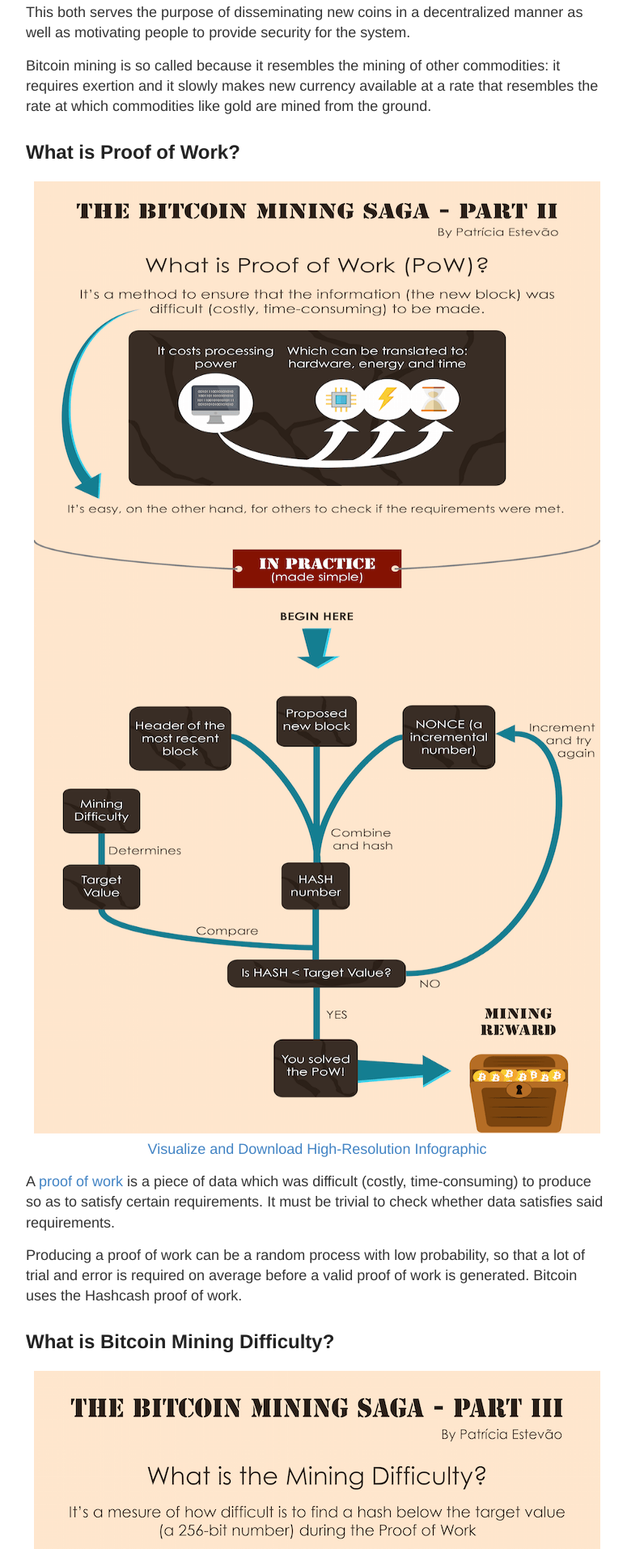
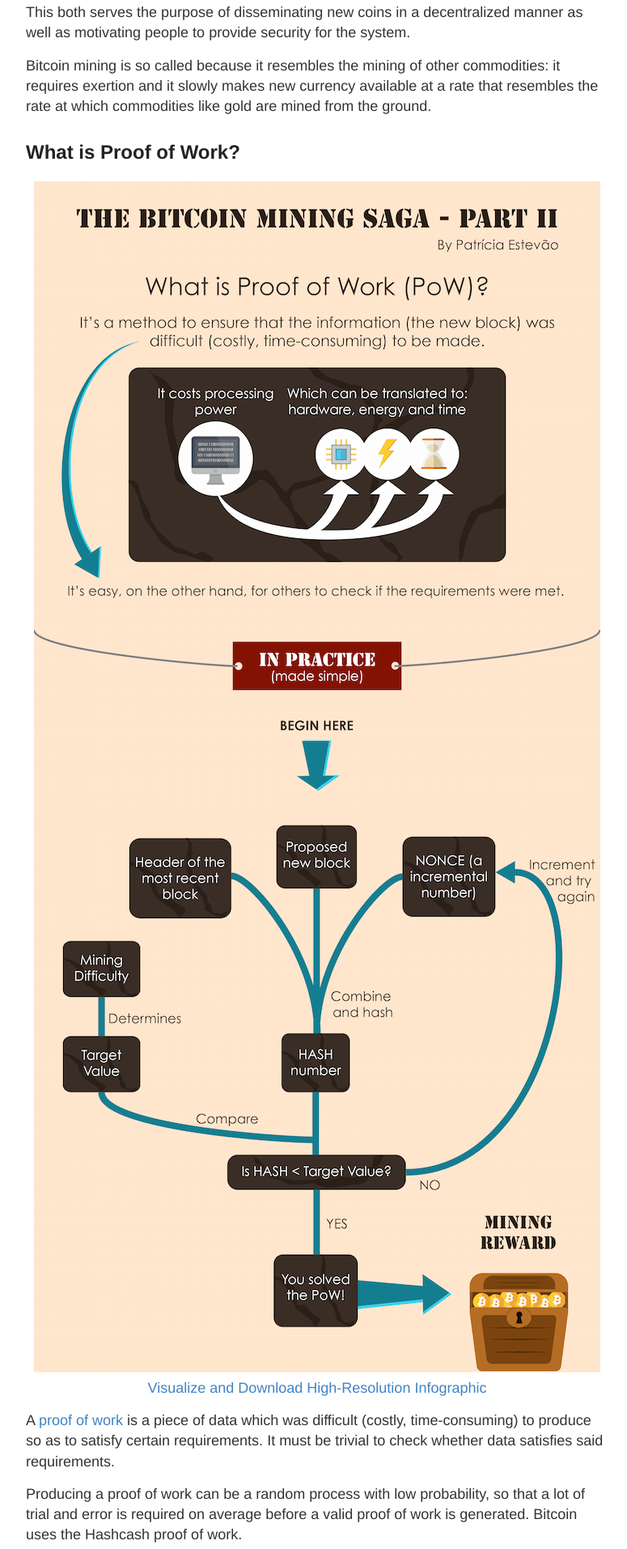
Before and after one commit to vesk4000/bm, a Jekyll site: the page built from index.html, in a window 1280 px wide. Shown: the part 4126-6039 px from the top of the page at 81% size, without its empty margins (248-1023 px from the left). Built offline with Jekyll 4.4.1, drawn with Linux system fonts in a browser that asks for light colours; Markdown is read by kramdown in place of the engine named in the settings; a script that is not in the unit is left out.

Commit message:
Dimensions

```diff
--- a/index.html
+++ b/index.html
@@ -49,7 +49,7 @@ title: Everything you need to know about Bitcoin mining
 <p>This both serves the purpose of disseminating new coins in a decentralized manner as well as motivating people to provide security for the system.
 <p>Bitcoin mining is so called because it resembles the mining of other commodities: it requires exertion and it slowly makes new currency available at a rate that resembles the rate at which commodities like gold are mined from the ground.
 <h2>What is Proof of Work?</h2>
-<center><img src="/images/what-is-proof-of-work.png" width="700" height="1176">
+<center><img src="/images/what-is-proof-of-work.png" width="700" height="1471">
 <a href="/images/what-is-proof-of-work-high-resolution.png" target="_blank">Visualize and Download High-Resolution Infographic</a></center></center>
 <p>A <a href="/what-is-proof-of-work/">proof of work</a> is a piece of data which was difficult (costly, time-consuming) to produce so as to satisfy certain requirements. It must be trivial to check whether data satisfies said requirements.
 <p>Producing a proof of work can be a random process with low probability, so that a lot of trial and error is required on average before a valid proof of work is generated. Bitcoin uses the Hashcash proof of work.
```
